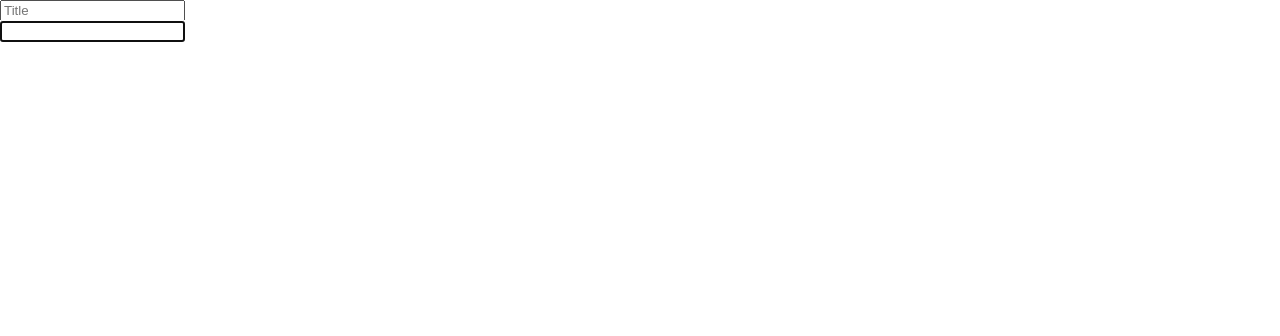
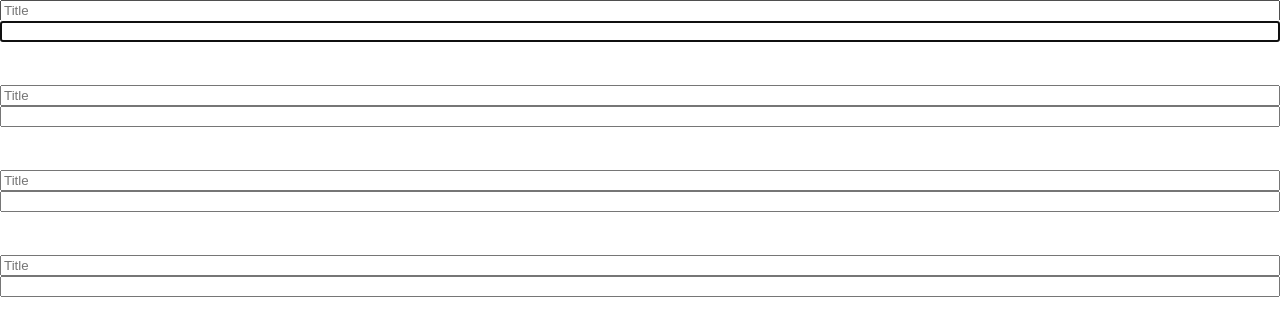
Before and after one commit to kiprasmel/surfe-note-app, a React (Create React App) app: page / in a window 1280 px wide. Shown: the top 336 px of the page. Built offline with nearby package versions, Linux system fonts and the light colour scheme.

Commit message:
implement note list with test data

```diff
--- a/src/App.tsx
+++ b/src/App.tsx
@@ -1,13 +1,22 @@
+import { useState } from "react";
 import { css } from "emotion";
 
 import "./reset.css";
 
-import { Note } from "./ui/Note";
+import { NoteData } from "./ui/Note";
+import { NoteList } from "./ui/NoteList";
 
 function App() {
+	const [notesData, setNotesData] = useState<NoteData[]>([
+		{ id: 1, paragraphs: [""], title: "" }, //
+		{ id: 2, paragraphs: [""], title: "" }, //
+		{ id: 3, paragraphs: [""], title: "" }, //
+		{ id: 4, paragraphs: [""], title: "" }, //
+	]);
+
 	return (
 		<div className={styles.app}>
-			<Note />
+			<NoteList data={notesData} />
 		</div>
 	);
 }
--- a/src/ui/Note.tsx
+++ b/src/ui/Note.tsx
@@ -1,17 +1,29 @@
 import { FC, useEffect, useReducer, useRef, useState } from "react";
 
+import { css } from "emotion";
 import { assertNever } from "../util/assertNever";
 import { clamp } from "../util/clamp";
 import { RenderMarkdown } from "../lib/markdown/RenderMarkdown";
 
-export type NoteProps = {
-	//
+export type NoteData = {
+	id: number;
+	title: string;
+	paragraphs: string[];
 };
 
-export const Note: FC<NoteProps> = ({}) => {
-	const [title, setTitle] = useState("");
+export type NoteProps = {
+	data: NoteData;
+	active: boolean;
+};
 
-	const [paragraphs, dispatchParagraphs] = useReducer(paragraphsReducer, null, getDefaultParagraphsState);
+export const Note: FC<NoteProps> = ({ data, active = false }) => {
+	const [title, setTitle] = useState(data.title || "");
+
+	const [paragraphs, dispatchParagraphs] = useReducer(
+		paragraphsReducer, //
+		null,
+		() => getDefaultParagraphsState(data.paragraphs)
+	);
 	const activeParagraphRef = useRef<HTMLInputElement>(null);
 
 	function handleKeyPress(e: React.KeyboardEvent): void {
@@ -47,17 +59,24 @@ export const Note: FC<NoteProps> = ({}) => {
 	 * it's not really possible to do.
 	 */
 	useEffect(() => {
-		activeParagraphRef.current?.focus();
-	}, [paragraphs.focusItemIndex]);
+		if (active) {
+			activeParagraphRef.current?.focus();
+		}
+	}, [active, paragraphs.focusItemIndex]);
 
 	return (
 		<div>
 			<h2>
-				<input placeholder="Title" value={title} onChange={(e) => setTitle(e.target.value)} />
+				<input
+					placeholder="Title"
+					value={title}
+					onChange={(e) => setTitle(e.target.value)}
+					className={styles.titleInput}
+				/>
 			</h2>
 
 			<div onKeyDown={handleKeyPress}>
-				<ul>
+				<ul className={styles.paragraphList}>
 					{paragraphs.items.map((paragraph, index) => (
 						<li key={index} onClick={() => dispatchParagraphs({ action: "focus", index })}>
 							{paragraphs.focusItemIndex === index ? (
@@ -68,6 +87,7 @@ export const Note: FC<NoteProps> = ({}) => {
 									onChange={(e) => {
 										dispatchParagraphs({ action: "edit_paragraph", newValue: e.target.value });
 									}}
+									className={styles.paragraphInput}
 								/>
 							) : (
 								// view-only, rendered markdown
@@ -81,9 +101,20 @@ export const Note: FC<NoteProps> = ({}) => {
 	);
 };
 
+const styles = {
+	titleInput: css`
+		width: 100%;
+	`,
+	paragraphList: css`
+		min-height: 4rem;
+	`,
+	paragraphInput: css`
+		width: 100%;
+	`,
+};
+
 type ParagraphItem = {
 	content: string;
-	ref: React.MutableRefObject<null>;
 };
 
 type ParagraphsState = {
@@ -91,17 +122,19 @@ type ParagraphsState = {
 	items: ParagraphItem[];
 };
 
-function getDefaultParagraphsState(): ParagraphsState {
+function getDefaultParagraphsState(paragraphs: NoteData["paragraphs"] = []): ParagraphsState {
 	return {
 		focusItemIndex: 0,
-		items: [getDefaultParagraphItem()],
+		items:
+			paragraphs.length > 0
+				? paragraphs.map(getDefaultParagraphItem) //
+				: [getDefaultParagraphItem()],
 	};
 }
 
-function getDefaultParagraphItem(): ParagraphItem {
+function getDefaultParagraphItem(content = ""): ParagraphItem {
 	return {
-		content: "",
-		ref: { current: null },
+		content,
 	};
 }
 
--- /dev/null
+++ b/src/ui/NoteList.tsx
@@ -0,0 +1,36 @@
+import { FC, useState } from "react";
+
+import { css } from "emotion";
+import { Note, NoteData } from "./Note";
+
+export type NoteListProps = {
+	data: NoteData[];
+};
+
+export const NoteList: FC<NoteListProps> = ({ data }) => {
+	const [activeNote, setActiveNote] = useState(0);
+
+	return (
+		<div>
+			<ul id="note-list" className={styles.noteList}>
+				{data.map((x, i) => (
+					<li
+						key={x.id}
+						onClick={() => {
+							setActiveNote(i);
+						}}
+					>
+						<Note data={x} active={activeNote === i} />
+					</li>
+				))}
+			</ul>
+		</div>
+	);
+};
+
+const styles = {
+	noteList: css`
+		display: flex;
+		flex-direction: column;
+	`,
+};
```
Also changed, not shown: 1 other file (tests, documents, lock files or other folders).
